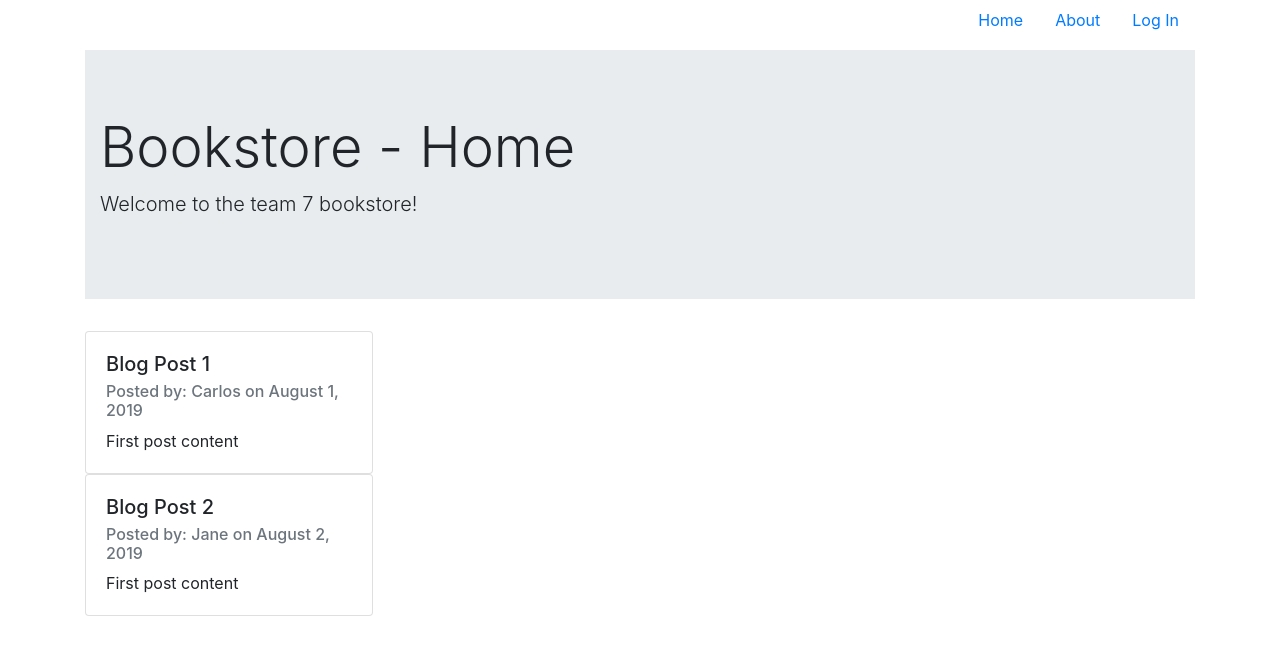
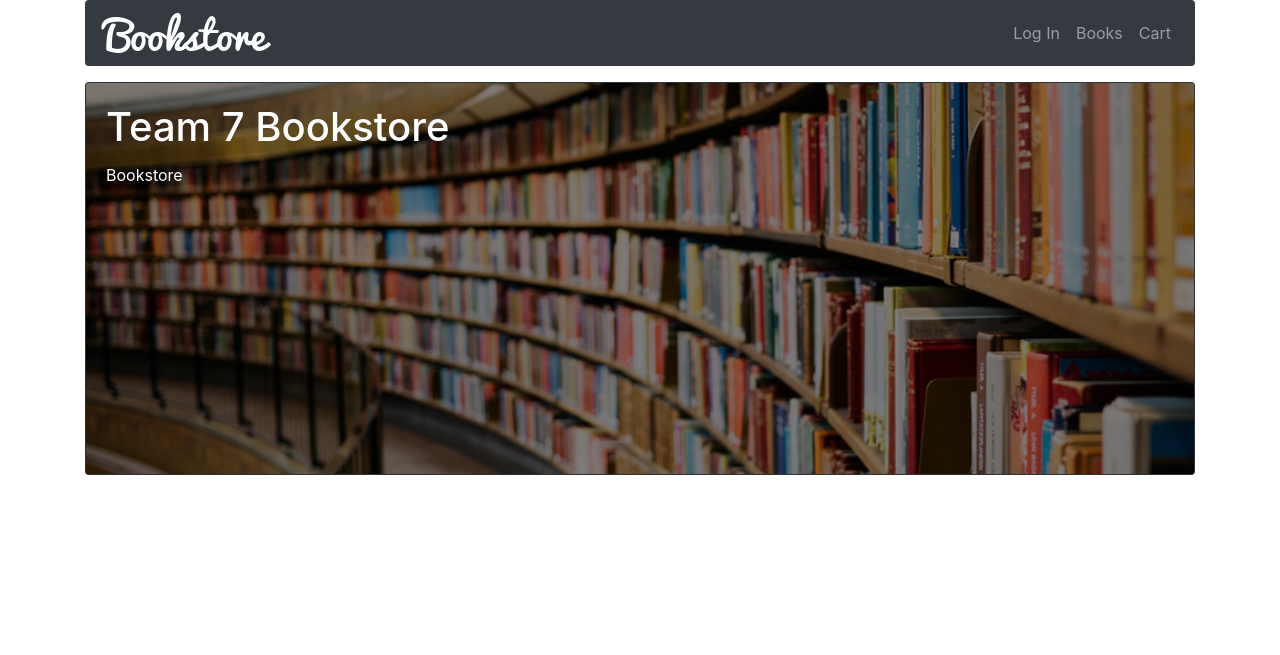
Before and after one commit to BrennaRamos/Team-7--Book-Store, a Django app: page / in a window 1280 px wide. Shown: the top 655 px of the page. Run offline with Django 3.2, Linux system fonts and the light colour scheme; some libraries are stand-ins or nearby versions.

Commit message:
some more basic bs

```diff
--- a/bookstore/templates/base.html
+++ b/bookstore/templates/base.html
@@ -1,3 +1,4 @@
+{% load static %}
 <!doctype html>
 <html lang="en">
 
@@ -8,6 +9,9 @@
 
         <!-- Bootstrap CSS -->
         <link rel="stylesheet" href="https://stackpath.bootstrapcdn.com/bootstrap/4.3.1/css/bootstrap.min.css">
+
+        <!--Icon-->
+        <link rel="icon" href="{% static 'images/icon.png' %}">
 
         {% if title %}
 
@@ -25,22 +29,49 @@
 
         <div class="container">
 
-            <ul class="nav justify-content-end">
+            <nav class="navbar navbar-expand-lg navbar-dark bg-dark rounded">
 
-                <a class="navbar-brand justify-content-start">
-                    <img src="Assets/logoSmall.png" alt="#">
-                </a>
+                <a class="navbar-brand" href="{% url 'bookstore-home' %}"><img src="{% static 'images/logoSmall.png' %}"></a>
 
-                <li class="nav-item">
-                    <a class="nav-link" href="#">Home</a>
-                </li>
-                <li class="nav-item">
-                    <a class="nav-link" href="#">About</a>
-                </li>
-                <li class="nav-item">
-                    <a class="nav-link" href="#">Log In</a>
-                </li>
-            </ul>
+                <button class="navbar-toggler" type="button" data-toggle="collapse" data-target="#navbarSupportedContent" aria-controls="navbarSupportedContent" aria-expanded="false" aria-label="Toggle navigation">
+                    <span class="navbar-toggler-icon"></span>
+                </button>
+
+                <div class="collapse navbar-collapse" id="navbarSupportedContent">
+
+                    <ul class="navbar-nav ml-auto">
+
+                        <li class="nav-item">
+                            <a class="nav-link" href="#">Log In</a>
+                        </li>
+
+                        <li class="nav-item">
+                            <a class="nav-link" href="{% url 'bookstore-books' %}">Books</a>
+                        </li>
+
+                        <li class="nav-item">
+                            <a class="nav-link" href="#">Cart</a>
+                        </li>
+
+                    </ul>
+
+                </div>
+            </nav>
+
+            <div class="card bg-dark text-white mb-3 mt-3">
+                <img class="card-img" src="{% static 'images/books.png' %}" alt="Card image">
+                <div class="card-img-overlay">
+                    <h1 class="card-title">Team 7 Bookstore</h1>
+                    <p class="card-text">
+                        {% if title %}
+                            {{ title }}
+                        {% else %}
+                            Bookstore
+                        {% endif %}
+                    </p>
+
+                </div>
+            </div>
 
             {% block content %}
 
--- a/bookstore/templates/home.html
+++ b/bookstore/templates/home.html
@@ -1,23 +1,4 @@
 {% extends 'base.html'%}
 {% block content %}
 
-    <div class="jumbotron jumbotron-fluid">
-                <div class="container">
-            <h1 class="display-4">Bookstore - Home</h1>
-            <p class="lead">Welcome to the team 7 bookstore!</p>
-        </div>
-    </div>
-
-    {% for post in posts %}
-
-        <div class="card" style="width: 18rem;">
-            <div class="card-body">
-                <h5 class="card-title">{{ post.title }}</h5>
-                <h6 class="card-subtitle mb-2 text-muted">Posted by: {{ post.author }} on {{ post.date_posted }}</h6>
-                <p class="card-text">{{ post.content }}</p>
-            </div>
-        </div>
-
-    {% endfor %}
-
 {% endblock content %}
--- a/bookstore/urls.py
+++ b/bookstore/urls.py
@@ -3,5 +3,5 @@ from . import views
 
 urlpatterns = [
     path('', views.home, name='bookstore-home'),
-    path('about/', views.about, name='bookstore-about')
+    path('books/', views.books, name='bookstore-books')
 ]
--- a/bookstore/views.py
+++ b/bookstore/views.py
@@ -3,25 +3,24 @@ from django.http import HttpResponse
 
 posts = [
     {
-        'author':'Carlos',
-        'title':'Blog Post 1',
-        'content':'First post content',
-        'date_posted':'August 1, 2019'
+        'title':'Book 1',
+        'author':'James Doe',
+        'datePublished':'August 1, 2019'
     },
 
     {
-        'author':'Jane',
-        'title':'Blog Post 2',
-        'content':'First post content',
-        'date_posted':'August 2, 2019'
+        'title':'Book 2',
+        'author':'Jane Doe',
+        'datePublished':'August 2, 2019'
     }
 ]
 
 # Create your views here.
 def home(request):
+    return render(request,'home.html')
+def books(request):
     context  = {
-        'posts':posts
+        'posts':posts,
+        'title':'Books'
     }
-    return render(request,'home.html',context)
-def about(request):
-    return render(request,'about.html',{'title':'About'})
+    return render(request,'books.html',context)
```
Also changed, not shown: bookstore/templates/about.html (deleted, +0 -11 lines), bookstore/templates/books.html (added, +24 -0 lines), bookstore/templates/bookstore/home.html (added, +28 -0 lines), bookstore/static/images/books.jpeg (added), bookstore/static/images/books.png (added), bookstore/static/images/icon.png (added), bookstore/static/images/logoBig.png (renamed from bookstore/Assets/logoBig.png), bookstore/static/images/logoSmall.png (renamed from bookstore/Assets/logoSmall.png), 1 other file.
